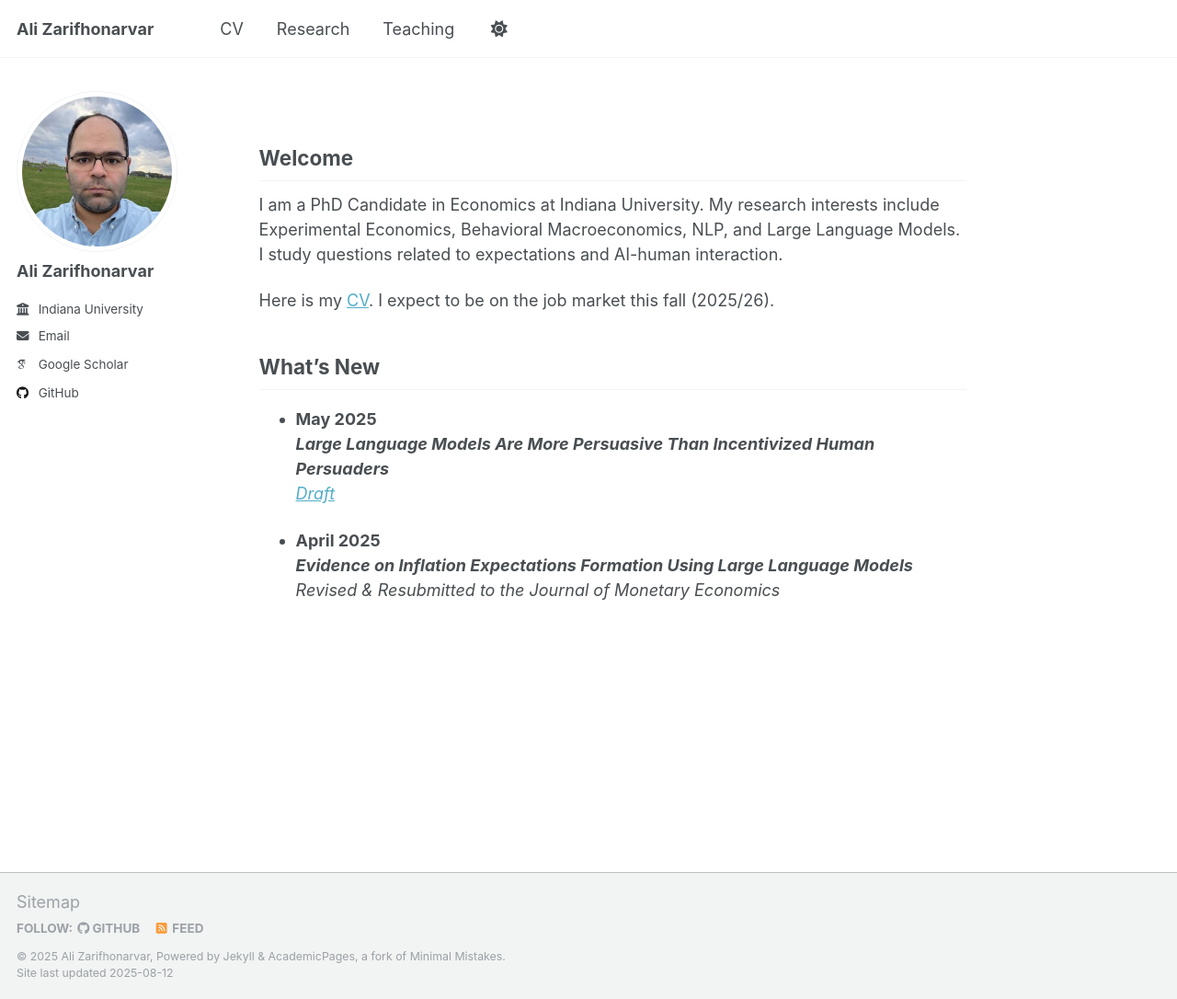
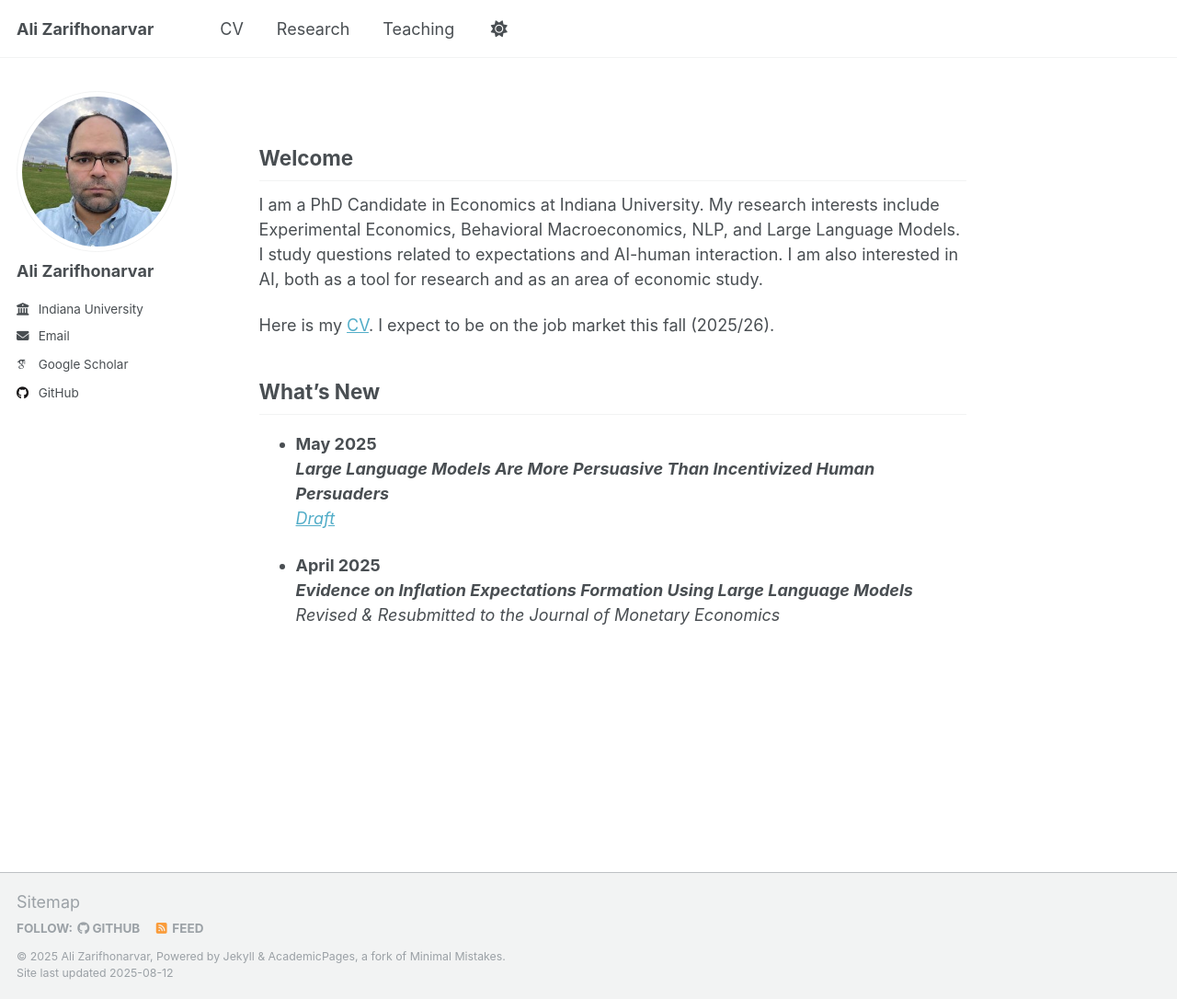
Before and after one commit to alizarif/alizarif.github.io, a Jekyll site: the page built from _pages/about.md, in a window 1280 px wide and 1086 px high. Shown: the whole window at 92% size. Built offline with Jekyll 4.4.1, drawn with Linux system fonts in a browser that asks for light colours; some web fonts are replaced.

Commit message:
Update about.md

```diff
--- a/_pages/about.md
+++ b/_pages/about.md
@@ -8,7 +8,7 @@ redirect_from:
 ---
 
 ## Welcome
-I am a PhD Candidate in Economics at Indiana University. My research interests include Experimental Economics, Behavioral Macroeconomics, NLP, and Large Language Models. I study questions related to expectations and AI-human interaction.
+I am a PhD Candidate in Economics at Indiana University. My research interests include Experimental Economics, Behavioral Macroeconomics, NLP, and Large Language Models. I study questions related to expectations and AI-human interaction. I am also interested in AI, both as a tool for research and as an area of economic study.
 
 Here is my [CV](https://alizarif.github.io/assets/Resume_Aug_4__2025.pdf). I expect to be on the job market this fall (2025/26).
 
```
